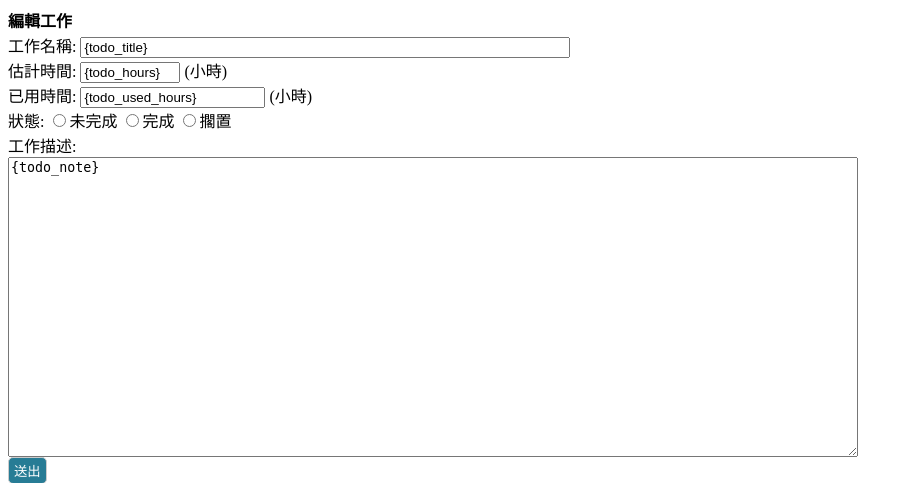
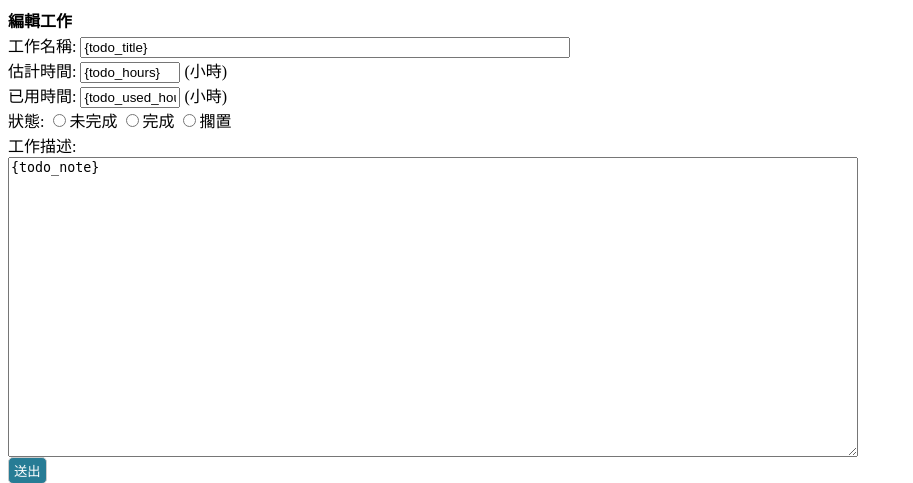
Before and after one commit to fishingboy/ezToDo, a CodeIgniter app: template application/views/form/todo_edit_view.php in a window 1280 px wide. Shown: the top 483 px of the page, without its empty margins (0-913 px from the left). Run offline with CodeIgniter, Linux system fonts and the light colour scheme; the template is opened without the code that fills it: most values are stand-ins (such as "Sample title", 1, 10 or a date in 2020).

Commit message:
修改已用時間寬度

```diff
--- a/application/views/form/todo_edit_view.php
+++ b/application/views/form/todo_edit_view.php
@@ -5,6 +5,7 @@
 <style>
 #fmTitle       {width:490px;}
 #fmHours       {width:100px;}
+#fmUsedHours   {width:100px;}
 .add #fmNote   {width:850px; height:350px;}
 .edit #fmNote  {width:850px; height:300px;}
 </style>
```
